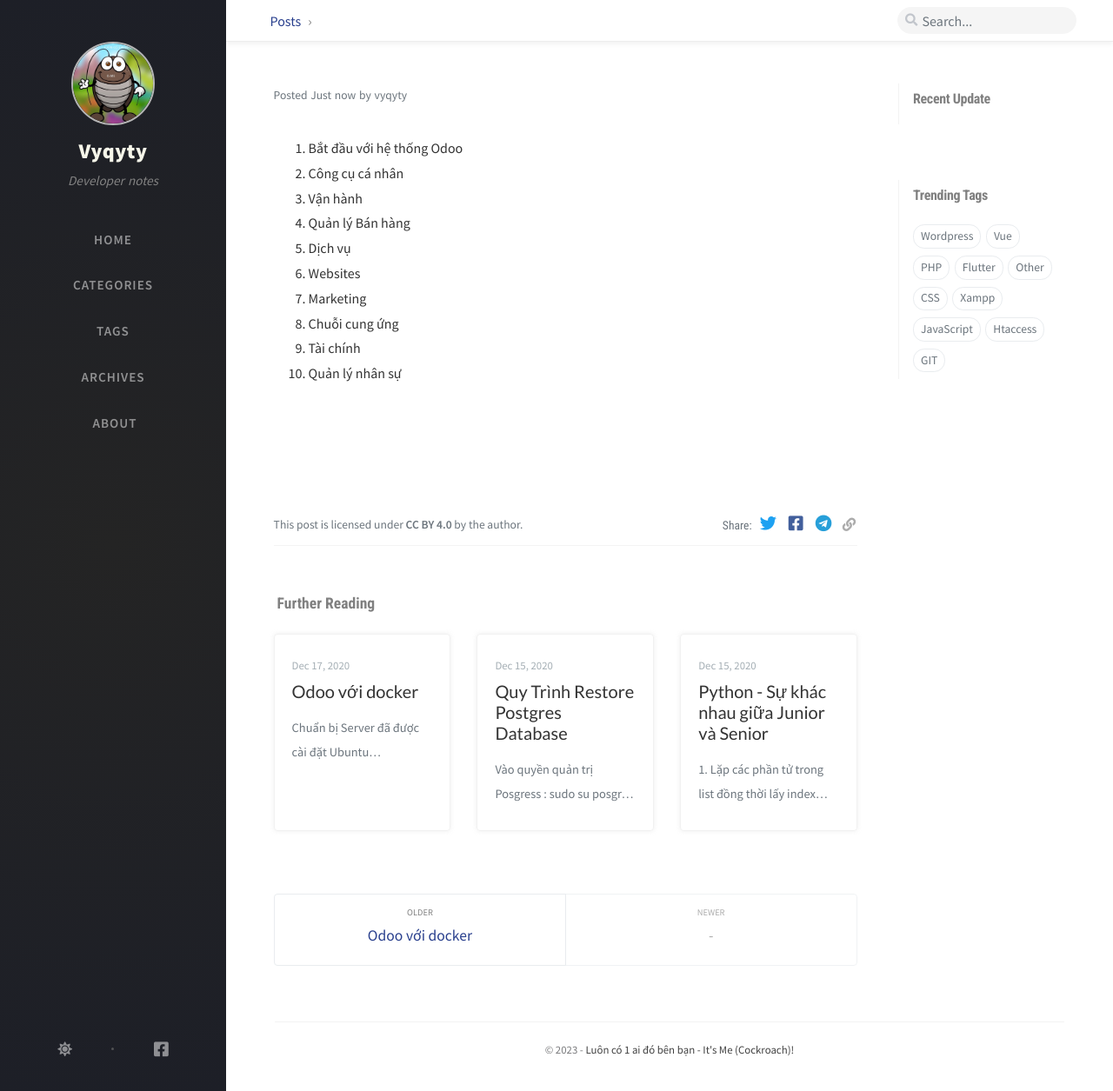
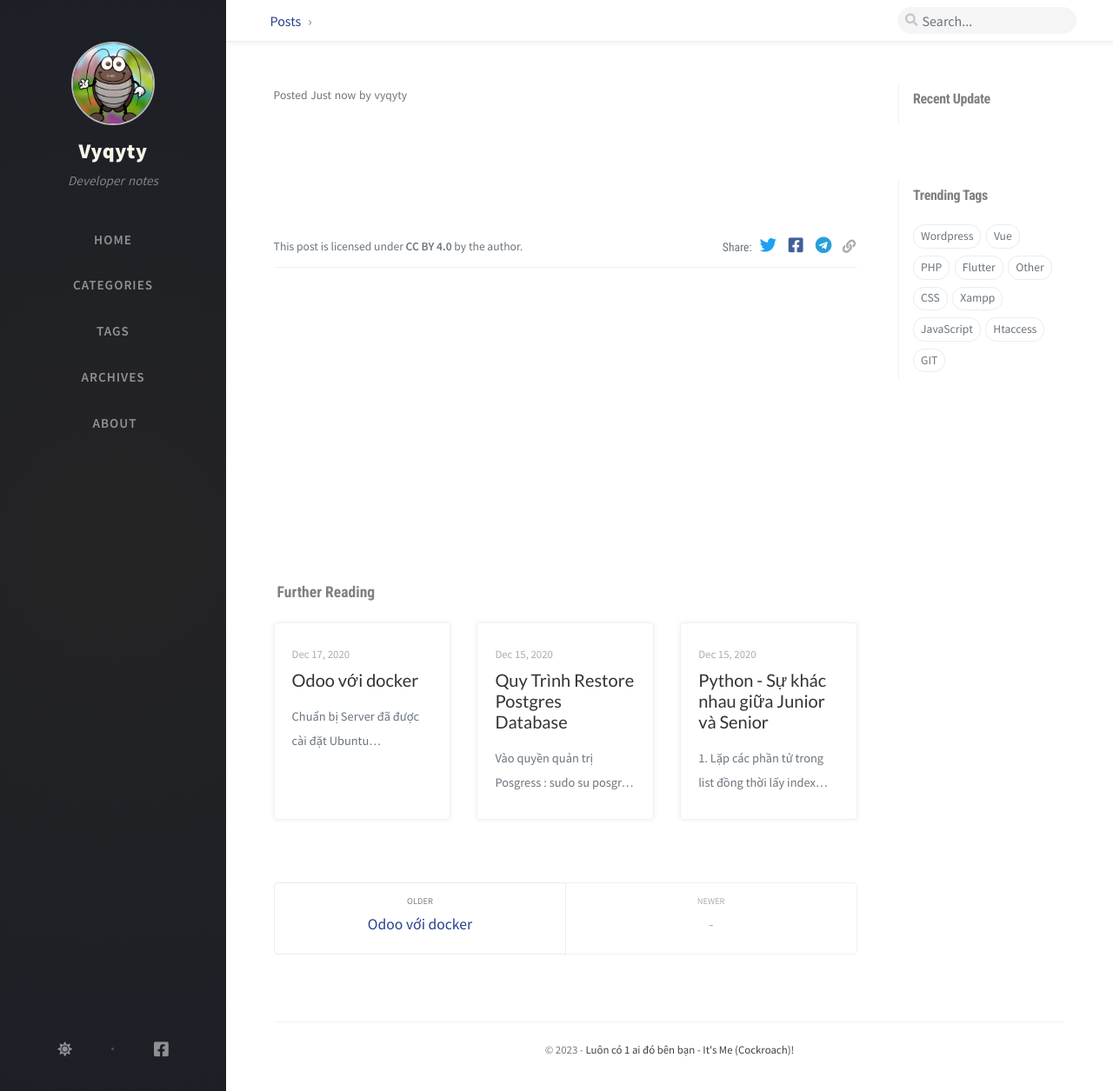
Before and after one commit to vyqyty/vyqyty.github.io, a Jekyll site: the page built from _posts/2023-04-08-odoo-note-tree.md, in a window 1280 px wide and 1255 px high. Shown: the whole window at 87% size. Built offline with Jekyll 4.4.1, drawn with Linux system fonts in a browser that asks for light colours; nearby versions of some CDN libraries; comment, search, counter and statistics services are not loaded.

Commit message:
Update 2023-04-08-odoo-note-tree.md

```diff
--- a/_posts/2023-04-08-odoo-note-tree.md
+++ b/_posts/2023-04-08-odoo-note-tree.md
@@ -10,13 +10,3 @@ post_views_count:
 categories: [Odoo]
 tags: []
 ---
-1. Bắt đầu với hệ thống Odoo
-2. Công cụ cá nhân
-3. Vận hành
-4. Quản lý Bán hàng
-5. Dịch vụ
-6. Websites
-7. Marketing
-8. Chuỗi cung ứng
-9. Tài chính
-10. Quản lý nhân sự
```
